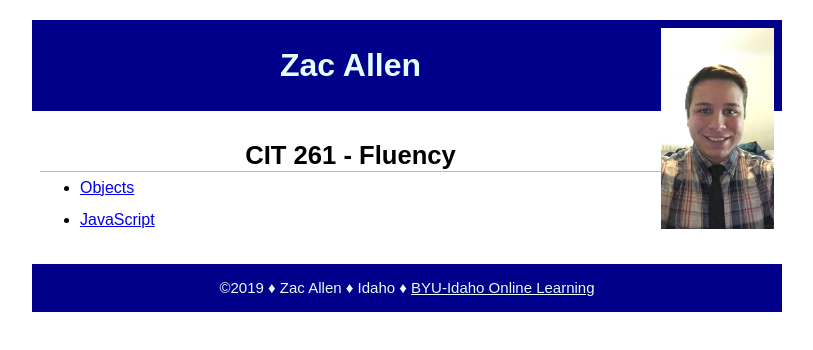
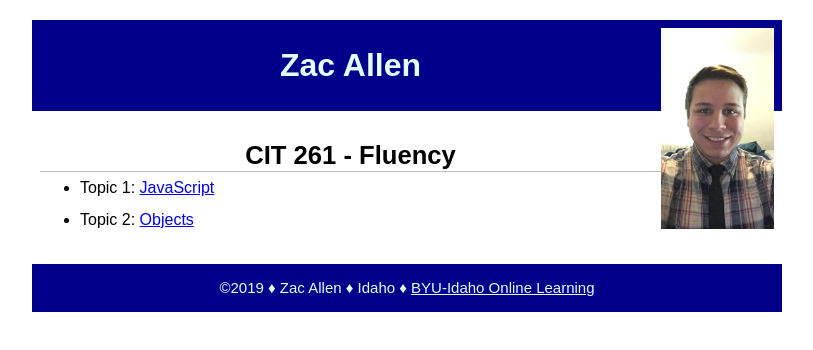
Before and after one commit to Allen-Zac/Allen-Zac-Fluency, a plain HTML site: page index.html in a window 1280 px wide. Shown: the whole page, without its empty margins (233-1046 px from the left). Drawn offline with Linux system fonts and the light colour scheme.

Commit message:
Update index.html

```diff
--- a/index.html
+++ b/index.html
@@ -16,8 +16,9 @@
         <main>
             <h2>CIT 261 - Fluency</h2>
             <ul>
-                <li><a href="fluency-code/Objects/Objects.html">Objects</a></li>
-                <li><a href="fluency-code/JavaScript/JavaScript.html">JavaScript</a></li>
+                <li>Topic 1: <a href="fluency-code/JavaScript/JavaScript.html">JavaScript</a></li>
+                <li>Topic 2: <a href="fluency-code/Objects/Objects.html">Objects</a></li>
+
             </ul>
         </main>
         <footer>
```
